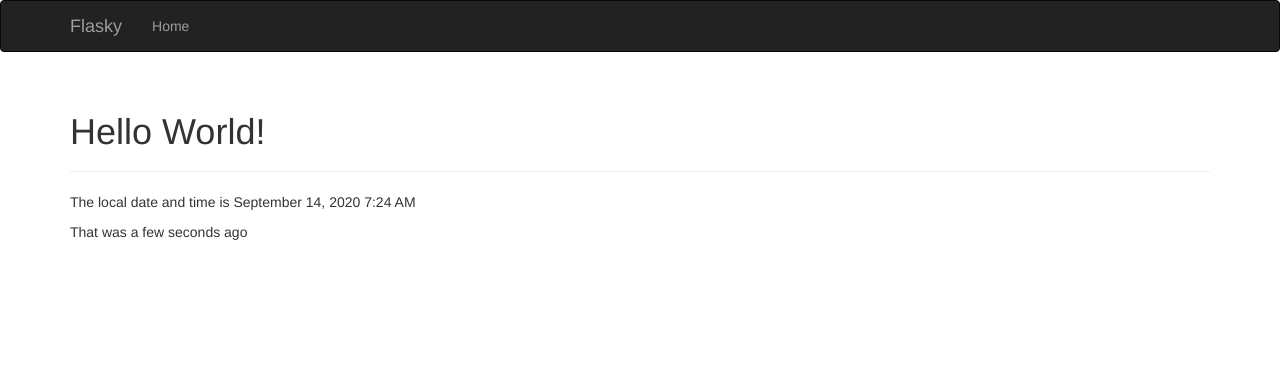
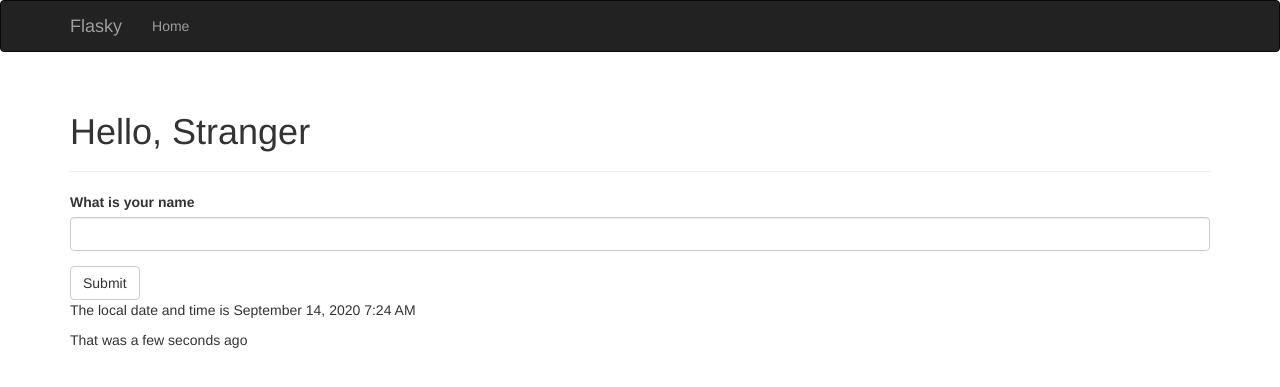
Before and after one commit to Baochr/flask_learn, a Flask app: page / in a window 1280 px wide. Shown: the top 387 px of the page. Run offline with Flask 2, Linux system fonts and the light colour scheme; some libraries are stand-ins or nearby versions.

Commit message:
2020-9-14

```diff
--- a/app.py
+++ b/app.py
@@ -1,6 +1,6 @@
 # -*- coding:utf-8 -*-
 
-from flask import Flask, render_template
+from flask import Flask, render_template, session, redirect, url_for, flash
 from flask_bootstrap import Bootstrap
 from flask_wtf import FlaskForm
 from wtforms import StringField, SubmitField
@@ -9,13 +9,24 @@ from flask_moment import Moment
 from datetime import datetime
 
 app = Flask(__name__)
+app.config['SECRET_KEY'] = 'hard to guess string'
 bootstrap = Bootstrap(app)
 moment = Moment(app)
 
 
-@app.route('/')
-def hello_world():
-    return render_template('index.html', current_time=datetime.utcnow())
+@app.route('/', methods=['GET', 'POST'])
+def index():
+    form = NameForm()
+    if form.validate_on_submit():
+        old_name = session.get('name')
+        if old_name is not None and old_name != form.name.data:
+            # 闪现消息
+            flash('Looks like you have change your name!')
+        session['name'] = form.name.data
+        # 重定向
+        return redirect(url_for('index'))
+    # 通过会话获取参数
+    return render_template('index.html', form=form, name=session.get('name'), current_time=datetime.utcnow())
 
 
 @app.route('/user/<name>')
@@ -33,5 +44,10 @@ def internal_server_error(e):
     return render_template('500.html'), 500
 
 
+class NameForm(FlaskForm):
+    name = StringField('What is your name', validators=[DataRequired()])
+    submit = SubmitField('Submit')
+
+
 if __name__ == '__main__':
     app.run()
--- a/templates/base.html
+++ b/templates/base.html
@@ -25,6 +25,13 @@
 
 {% block content %}
     <div class="container">
+        {% for message in get_flashed_messages() %}
+            <div class="alert alert-warning">
+                <button type="button" class="close" data-dismiss="alert">&times;</button>
+                {{ message }}
+            </div>
+        {% endfor %}
+
         {% block page_content %}{% endblock %}
     </div>
 {% endblock %}
--- a/templates/index.html
+++ b/templates/index.html
@@ -1,11 +1,13 @@
 {% extends "base.html" %}
+{% import "bootstrap/wtf.html" as wtf %}
 
 {% block title %}Flasky{% endblock %}
 
 {% block page_content %}
     <div class="page-header">
-        <h1>Hello World!</h1>
+        <h1>Hello, {% if name %}{{ name }}{% else %}Stranger{% endif %}</h1>
     </div>
+    {{ wtf.quick_form(form) }}
     <p>The local date and time is {{ moment(current_time).format('LLL') }}</p>
     <p>That was {{ moment(current_time).fromNow(refresh=True) }}</p>
 {% endblock %}
```
